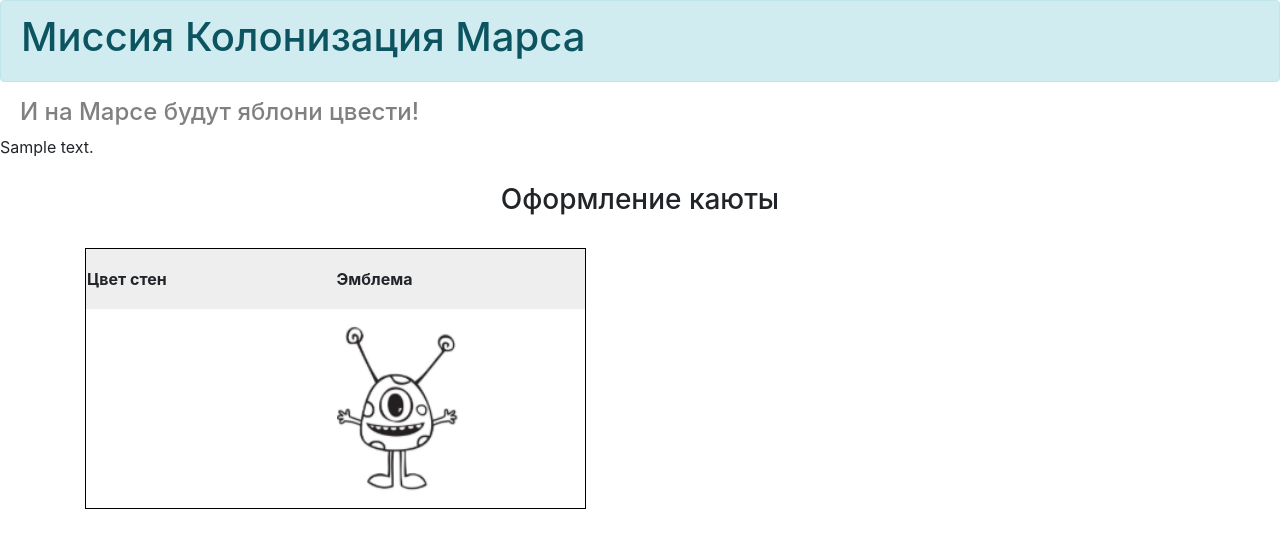
After one commit to Starostina-elena/mars, a Flask app: template templates/choose_room.html in a window 1280 px wide. The commit adds this page. Shown: the top 548 px of the page. Run offline with Flask 2, Linux system fonts and the light colour scheme; the template is opened without the code that fills it: most values are stand-ins (such as "Sample title", 1, 10 or a date in 2020); lists and menus that the app fills with data are empty; some libraries are stand-ins or nearby versions.

Commit message:
2 домашняя задача из flask-wtf

```diff
--- a/prepare_for_mission.py
+++ b/prepare_for_mission.py
@@ -45,5 +45,10 @@ def distribution():
     return render_template('distribution.html', title='Размещение по каютам', names=astronauts)
 
 
+@app.route('/table/<string:sex>/<int:age>')
+def choose_room(sex, age):
+    return render_template('choose_room.html', title='Оформление каюты', sex=sex, age=age)
+
+
 if __name__ == '__main__':
     app.run(port=8080, host='127.0.0.1')
--- a/static/css/style2.css
+++ b/static/css/style2.css
@@ -13,3 +13,35 @@ h1.crash_access {
     background-repeat: no-repeat;
     background-position: bottom left -10px;
 }
+
+table, td {
+    border: 1px solid black;
+}
+
+th.table-header {
+    background-color: #EEEEEE;
+}
+
+th.female_adult {
+    background-color: #00A287;
+}
+
+th.female_child {
+    background-color: #5ED0BD;
+}
+
+th.male_child {
+    background-color: #7373D9;
+}
+
+th.male_adult {
+    background-color: #4F4FD9;
+}
+
+tr.huge-height {
+    height: 200px;
+}
+
+th {
+    width: 250px;
+}
--- a/templates/base.html
+++ b/templates/base.html
@@ -7,7 +7,7 @@
           href="https://stackpath.bootstrapcdn.com/bootstrap/4.4.1/css/bootstrap.min.css"
           integrity="sha384-Vkoo8x4CGsO3+Hhxv8T/Q5PaXtkKtu6ug5TOeNV6gBiFeWPGFN9MuhOf23Q9Ifjh"
           crossorigin="anonymous">
-    <link rel="stylesheet" type="text/css" href="static/css/style2.css">
+    <link rel="stylesheet" type="text/css" href="/static/css/style2.css">
     <title>{{title}}</title>
 </head>
 <body>
--- /dev/null
+++ b/templates/choose_room.html
@@ -0,0 +1,18 @@
+{% extends "base.html" %}
+
+{% block content %}
+    <br>
+    <h3>Оформление каюты</h3>
+    <br>
+    <table>
+        <tr style="height: 60px">
+            <th class="table-header">Цвет стен</th>
+            <th class="table-header">Эмблема</th>
+        </tr>
+        <tr class="huge-height">
+            <th class="{{ sex }}_{% if age < 21 %}child{% else %}adult{% endif %}"></th>
+            <th><img src={% if age >= 21 %}"/static/img/alien_adult.png"{% else %}"/static/img/alien_child.png"{% endif %}
+                alt="Здесь должна была быть картинка, но не нашлась"></th>
+        </tr>
+    </table>
+{% endblock %}
```
Also changed, not shown: static/img/alien_adult.png (added), static/img/alien_child.png (added).
